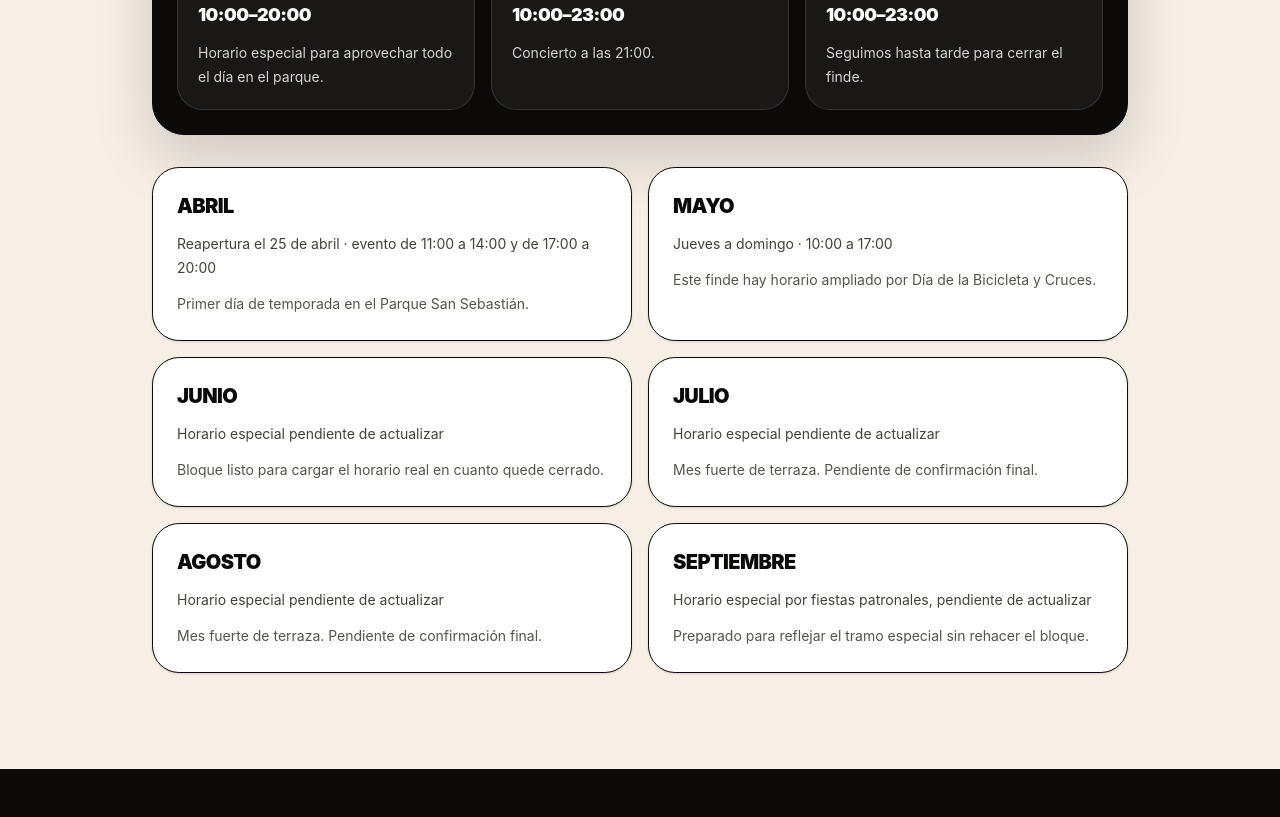
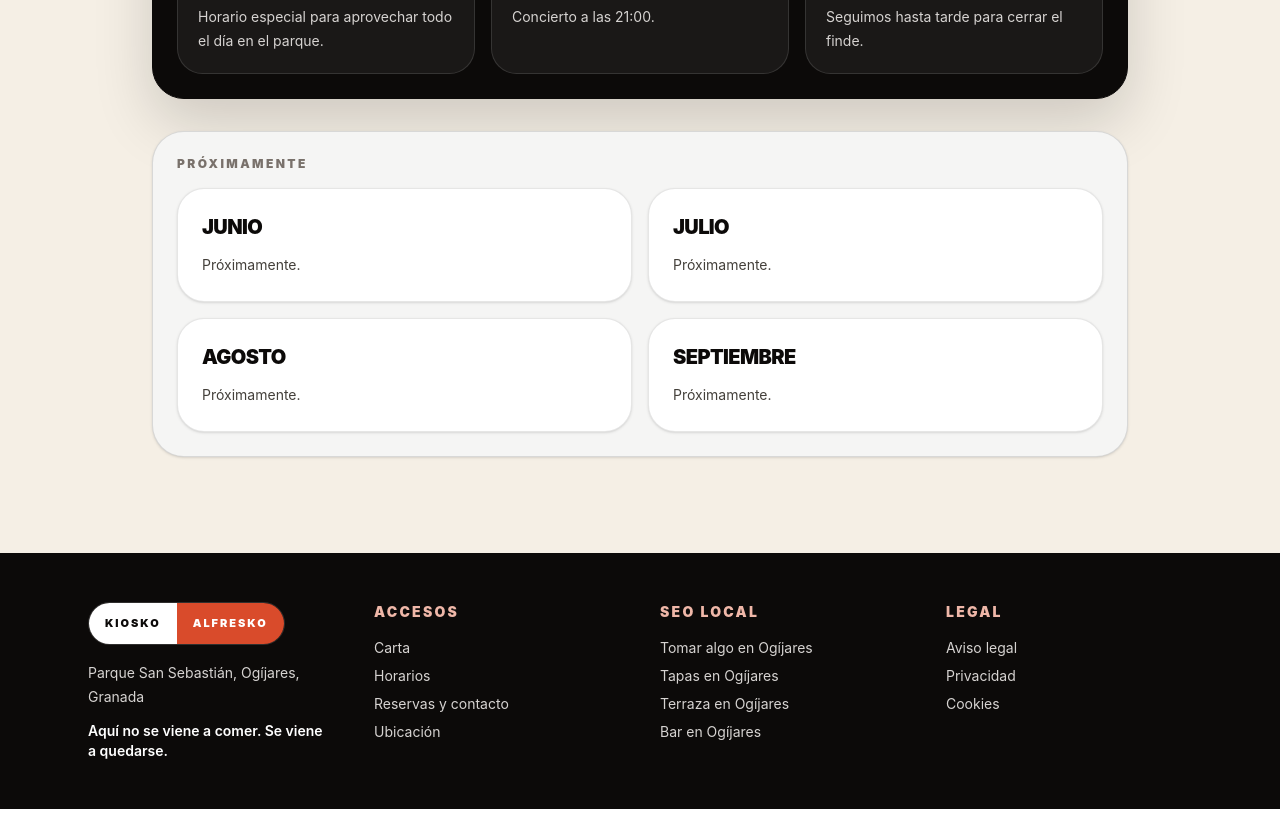
Before and after one commit to xavvvibo/kioskoalfresko, a Next.js app: page /horarios in a window 1280 px wide. Shown: the part 1020-1837 px from the top of the page. Built offline with nearby package versions, Linux system fonts and the light colour scheme.

Commit message:
polish conversion and current content

```diff
--- a/app/horarios/page.tsx
+++ b/app/horarios/page.tsx
@@ -23,7 +23,6 @@ export default function HorariosPage() {
           <p className="mt-4 inline-flex rounded-full border border-[#d94b2b] bg-[#d94b2b] px-4 py-2 text-[11px] font-black uppercase tracking-[0.18em] text-white">
             {maySchedule.weekendNotice}
           </p>
-          <p className="mt-4 text-sm font-semibold text-stone-800">Este finde abrimos hasta las 23:00 por Cruces y Día de la Bicicleta.</p>
           <div className="mt-4 flex flex-wrap gap-2">
             {maySalesFocus.microcopy.map((item) => (
               <span key={item} className="rounded-full border border-stone-950/10 bg-[#f8f1e7] px-3 py-2 text-[10px] font-black uppercase tracking-[0.16em] text-stone-950">
@@ -50,14 +49,18 @@ export default function HorariosPage() {
             ))}
           </div>
         </div>
-        <div className="mt-8 grid gap-4 md:grid-cols-2">
-          {seasonalSchedule.map((item) => (
-            <article key={item.month} className="rounded-[1.7rem] border border-stone-950 bg-white p-6 shadow-sm">
-              <h2 className="text-xl font-black uppercase tracking-[-0.03em] text-stone-950">{item.month}</h2>
-              <p className="mt-3 text-sm leading-6 text-stone-700">{item.summary}</p>
-              {item.note ? <p className="mt-3 text-sm leading-6 text-stone-600">{item.note}</p> : null}
-            </article>
-          ))}
+        <div className="mt-8 rounded-[2rem] border border-stone-950/12 bg-stone-100 p-6 shadow-sm">
+          <p className="text-xs font-black uppercase tracking-[0.2em] text-stone-500">Próximamente</p>
+          <div className="mt-4 grid gap-4 md:grid-cols-2">
+            {seasonalSchedule
+              .filter((item) => item.month !== "Mayo" && item.month !== "Abril")
+              .map((item) => (
+                <article key={item.month} className="rounded-[1.7rem] border border-stone-950/10 bg-white p-6 shadow-sm">
+                  <h2 className="text-xl font-black uppercase tracking-[-0.03em] text-stone-950">{item.month}</h2>
+                  <p className="mt-3 text-sm leading-6 text-stone-700">Próximamente.</p>
+                </article>
+              ))}
+          </div>
         </div>
       </div>
     </main>
--- a/app/page.tsx
+++ b/app/page.tsx
@@ -10,12 +10,11 @@ import { SchedulePanel } from "@/components/home/SchedulePanel";
 import { ContactPanel } from "@/components/home/ContactPanel";
 import { SeoLinksPanel } from "@/components/home/SeoLinksPanel";
 import { FinalCta } from "@/components/home/FinalCta";
-import { ReopeningPanel } from "@/components/home/ReopeningPanel";
 import { SpringHighlights } from "@/components/home/SpringHighlights";
 
 export const metadata = buildMetadata({
   title: "Kiosko Alfresko | Terraza para tomar algo en Ogíjares",
-  description: "Kiosko Alfresko reabre el 25 de abril en Ogíjares: terraza para tomar algo, arrancar la primavera y quedarse en el Parque San Sebastián.",
+  description: "Terraza para tomar algo en Ogíjares con smash burgers, tapas y plan fácil en el Parque San Sebastián.",
   path: "/",
 });
 
@@ -23,9 +22,6 @@ export default function HomePage() {
   return (
     <main>
       <Hero />
-      <Section eyebrow="Reapertura" title="Volvemos el 25 de abril.">
-        <ReopeningPanel />
-      </Section>
       <Section title="Lo ves. Lo propones. Vais." description="La home ya no va de explicarlo todo. Va de que en unos segundos se entienda el plan.">
         <QuickDecision />
       </Section>
--- a/app/ubicacion-ogijares/page.tsx
+++ b/app/ubicacion-ogijares/page.tsx
@@ -24,7 +24,8 @@ export default function UbicacionPage() {
               <span className="rounded-full border border-stone-950/10 bg-[#f8f1e7] px-3 py-2 text-[10px] font-black uppercase tracking-[0.16em] text-stone-950">Smash 180G + patatas</span>
               <span className="rounded-full border border-stone-950/10 bg-[#f8f1e7] px-3 py-2 text-[10px] font-black uppercase tracking-[0.16em] text-stone-950">Cada bebida con tapa</span>
             </div>
-            <p className="mt-3 text-sm leading-6 text-stone-500">Abre la ruta en Google Maps y llega directo al Parque San Sebastián.</p>
+            <p className="mt-3 text-sm leading-6 text-stone-500">Abre la ruta y ven directo al Parque San Sebastián de Ogíjares.</p>
+            <p className="mt-3 text-sm font-semibold leading-6 text-stone-700">terraza exterior · parque · ideal para quedar</p>
             <div className="mt-6 flex flex-wrap gap-3">
               <ActionButton href={siteConfig.location.mapsUrl} newTab>Abrir ruta</ActionButton>
               <ActionButton href={siteConfig.location.mapsUrl} kind="secondary" newTab>📍 Llegar ahora</ActionButton>
--- a/components/home/SchedulePanel.tsx
+++ b/components/home/SchedulePanel.tsx
@@ -20,7 +20,6 @@ export function SchedulePanel() {
           <p className="mt-4 inline-flex rounded-full border border-[#d94b2b] bg-[#d94b2b] px-4 py-2 text-[11px] font-black uppercase tracking-[0.18em] text-white">
             {maySchedule.weekendNotice}
           </p>
-          <p className="mt-4 text-sm font-semibold text-stone-800">Este finde abrimos hasta las 23:00 por Cruces y Día de la Bicicleta.</p>
           <div className="mt-4 flex flex-wrap gap-2">
             {maySalesFocus.microcopy.map((item) => (
               <span key={item} className="rounded-full border border-stone-950/10 bg-[#f8f1e7] px-3 py-2 text-[10px] font-black uppercase tracking-[0.16em] text-stone-950">
@@ -46,19 +45,23 @@ export function SchedulePanel() {
           </article>
         ))}
       </div>
-      <div className="mt-8 grid gap-4 md:grid-cols-2 xl:grid-cols-3">
-        {seasonalSchedule.map((item) => (
-          <article key={item.month} className="rounded-[1.5rem] border border-stone-950 bg-stone-50 p-5">
-            <div className="flex items-center justify-between gap-3">
-              <h4 className="text-xl font-black uppercase tracking-[-0.03em] text-stone-950">{item.month}</h4>
-              <span className={`rounded-full px-3 py-1 text-[11px] font-black uppercase tracking-[0.16em] ${statusClasses[item.status]}`}>
-                {item.status === "confirmed" ? "Confirmado" : item.status === "special" ? "Especial" : "Pendiente"}
-              </span>
-            </div>
-            <p className="mt-3 text-sm leading-6 text-stone-800">{item.summary}</p>
-            {item.note ? <p className="mt-3 text-sm leading-6 text-stone-600">{item.note}</p> : null}
-          </article>
-        ))}
+      <div className="mt-8 rounded-[1.7rem] border border-stone-950/12 bg-stone-50 p-5">
+        <p className="text-[11px] font-black uppercase tracking-[0.18em] text-stone-500">Próximamente</p>
+        <div className="mt-4 grid gap-3 md:grid-cols-2 xl:grid-cols-4">
+          {seasonalSchedule
+            .filter((item) => item.month !== "Mayo" && item.month !== "Abril")
+            .map((item) => (
+              <article key={item.month} className="rounded-[1.3rem] border border-stone-950/10 bg-white p-4">
+                <div className="flex items-center justify-between gap-3">
+                  <h4 className="text-lg font-black uppercase tracking-[-0.03em] text-stone-950">{item.month}</h4>
+                  <span className={`rounded-full px-3 py-1 text-[10px] font-black uppercase tracking-[0.16em] ${statusClasses[item.status]}`}>
+                    {item.status === "special" ? "Especial" : "Pendiente"}
+                  </span>
+                </div>
+                <p className="mt-3 text-sm leading-6 text-stone-700">Próximamente.</p>
+              </article>
+            ))}
+        </div>
       </div>
     </div>
   );
--- a/components/layout/StickyMobileActions.tsx
+++ b/components/layout/StickyMobileActions.tsx
@@ -6,8 +6,8 @@ export function StickyMobileActions() {
     <div className="fixed inset-x-0 bottom-0 z-40 border-t border-stone-950 bg-[rgba(245,239,229,0.98)] p-3 shadow-[0_-14px_36px_rgba(0,0,0,0.18)] md:hidden">
       <div className="grid grid-cols-3 gap-2 rounded-[1.4rem] border border-stone-950/12 bg-white/70 p-2 shadow-[0_12px_24px_rgba(0,0,0,0.06)]">
         <ActionButton href={siteConfig.ctas.call.href} kind="ghost">Llamar</ActionButton>
-        <ActionButton href="/carta" kind="secondary">Carta</ActionButton>
-        <ActionButton href="/ubicacion-ogijares">Ir ahora</ActionButton>
+        <ActionButton href={siteConfig.contact.whatsappUrl} kind="secondary" newTab>WhatsApp</ActionButton>
+        <ActionButton href={siteConfig.location.mapsUrl} newTab>Llegar</ActionButton>
       </div>
     </div>
   );
--- a/content/site.ts
+++ b/content/site.ts
@@ -7,7 +7,7 @@ export const siteConfig = {
   domain: "kioskoalfresko.es",
   locale: "es_ES",
   description:
-    "Kiosko Alfresko reabre el 25 de abril en Ogíjares: terraza para tomar algo, arrancar la primavera y liarse un rato más en el Parque San Sebastián.",
+    "Terraza para tomar algo en el Parque San Sebastián de Ogíjares, con smash burgers, tapas y plan fácil de jueves a domingo.",
   location: {
     area: "Parque San Sebastián",
     city: "Ogíjares",
@@ -34,8 +34,8 @@ export const siteConfig = {
   positioning: {
     headline: "Aquí no se viene a comer. Se viene a quedarse.",
     subheadline:
-      "Volvemos el 25 de abril.",
-    support: ["Arrancamos temporada en el Parque San Sebastián."],
+      "Jueves a domingo · 10:00–17:00",
+    support: ["Parque San Sebastián · Ogíjares", "Smash 180G + patatas", "Cada bebida con tapa"],
   },
   schedule: {
     currentLabel: "Horario actual",
@@ -109,14 +109,14 @@ export const reopeningCampaign = {
 
 export const springHighlights = [
   {
-    date: "25 abril",
-    title: "Abril",
-    detail: "Arrancamos el día 25.",
+    date: "Mayo",
+    title: "Jueves a domingo",
+    detail: "Horario normal de 10:00 a 17:00 para venir sin pensarlo demasiado.",
   },
   {
-    date: "Mayo",
-    title: "Cruces, San Isidro y mucho movimiento",
-    detail: "Cruces, San Isidro y mucho movimiento en el pueblo.",
+    date: "Este finde",
+    title: "Cruces y Día de la Bicicleta",
+    detail: "Horario ampliado y más ambiente en el parque.",
   },
   {
     date: "Junio",
```
